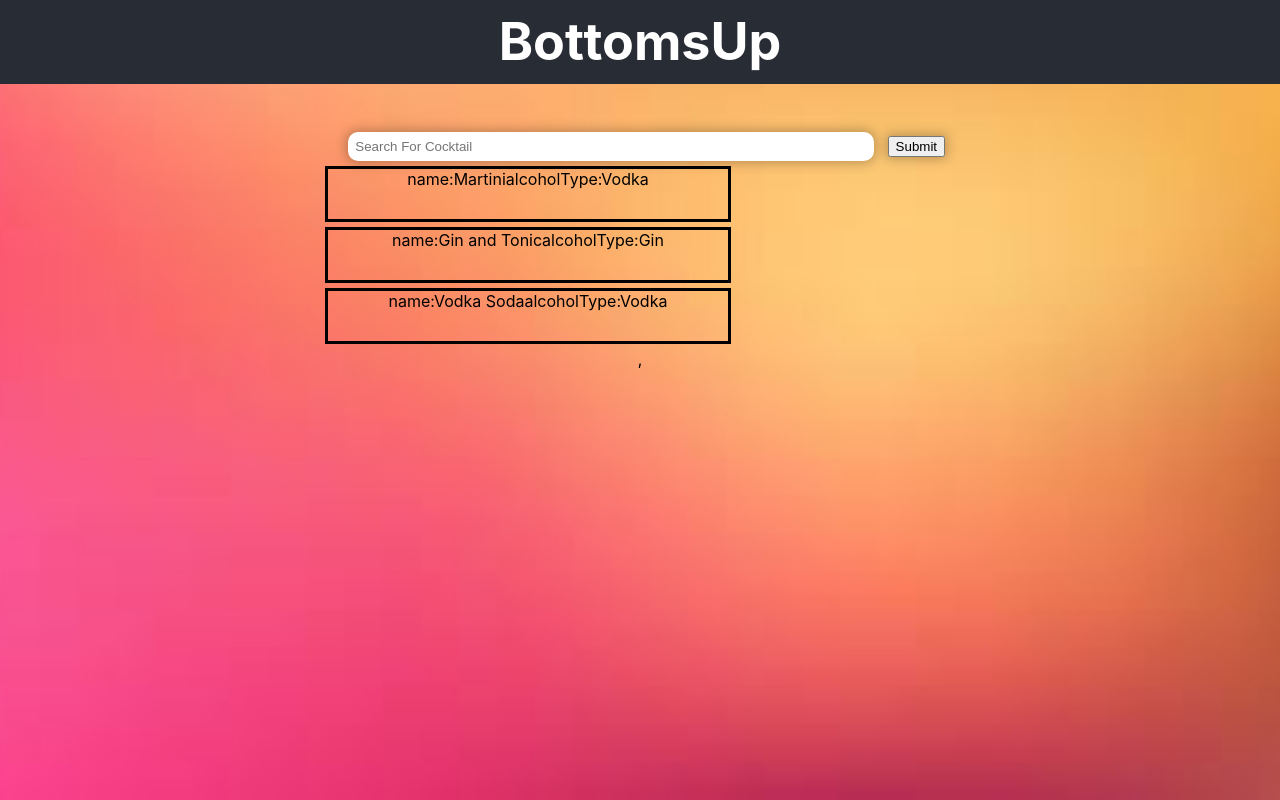
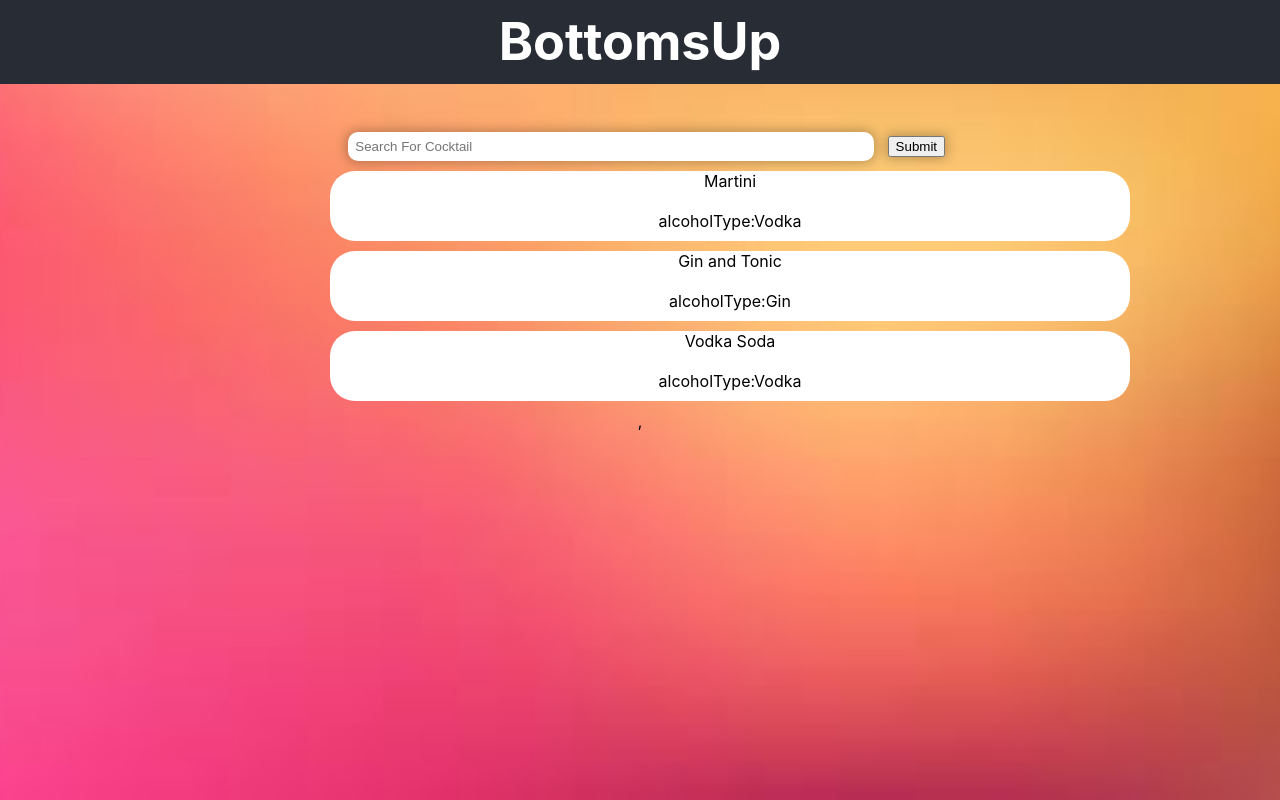
Before and after one commit to software-assignments-spring2021/project-setup-team-povedniki-attitude, a React (Create React App) app in the folder front-end/: page /searchpage in a window 1280 px wide. Built offline with nearby package versions, Linux system fonts and the light colour scheme.

Commit message:
Added path for cocktail search and example results

```diff
--- a/front-end/src/Components/CocktailSearch/Cocktail_Item.js
+++ b/front-end/src/Components/CocktailSearch/Cocktail_Item.js
@@ -3,9 +3,10 @@ import React from 'react';
 function Cocktail_Item({name,image,alcoholType}){
     return(
         <div className="Cocktail_Item">
-           name:{name}
+           <div>{name}</div>
+
            <img src ={image}/>
-           alcoholType:{alcoholType}
+           <div>alcoholType:{alcoholType}</div>
 
         </div>
     )
--- a/front-end/src/Components/CocktailSearch/cocktail_search_page.css
+++ b/front-end/src/Components/CocktailSearch/cocktail_search_page.css
@@ -1,12 +1,16 @@
 
 .Cocktail_Item{
-    border-style: solid;
-    width: 400px;
-    height: 50px;
+    /* border-style: solid; */
+    border-radius: 25px;
+    width: 800px;
+    height: 70px;
+    margin: 10px;
+    background-color: white;
 
-    margin: 5px;
 }
+
 #SearchContainer{
+
     margin: auto;
     width: 50%;
 
--- a/front-end/src/Components/CocktailSearch/cocktail_search_page.js
+++ b/front-end/src/Components/CocktailSearch/cocktail_search_page.js
@@ -33,7 +33,8 @@ function Cocktail_Search_Page(){
             cocktailItems.map((item, index)=> {
              return(
                <>
-               <Cocktail_Item key ={index} name={item.name}
+               <Cocktail_Item key ={index}
+               name={item.name}
                image={item.image}
                alcoholType={item.alcoholType}/>
                </>
```
